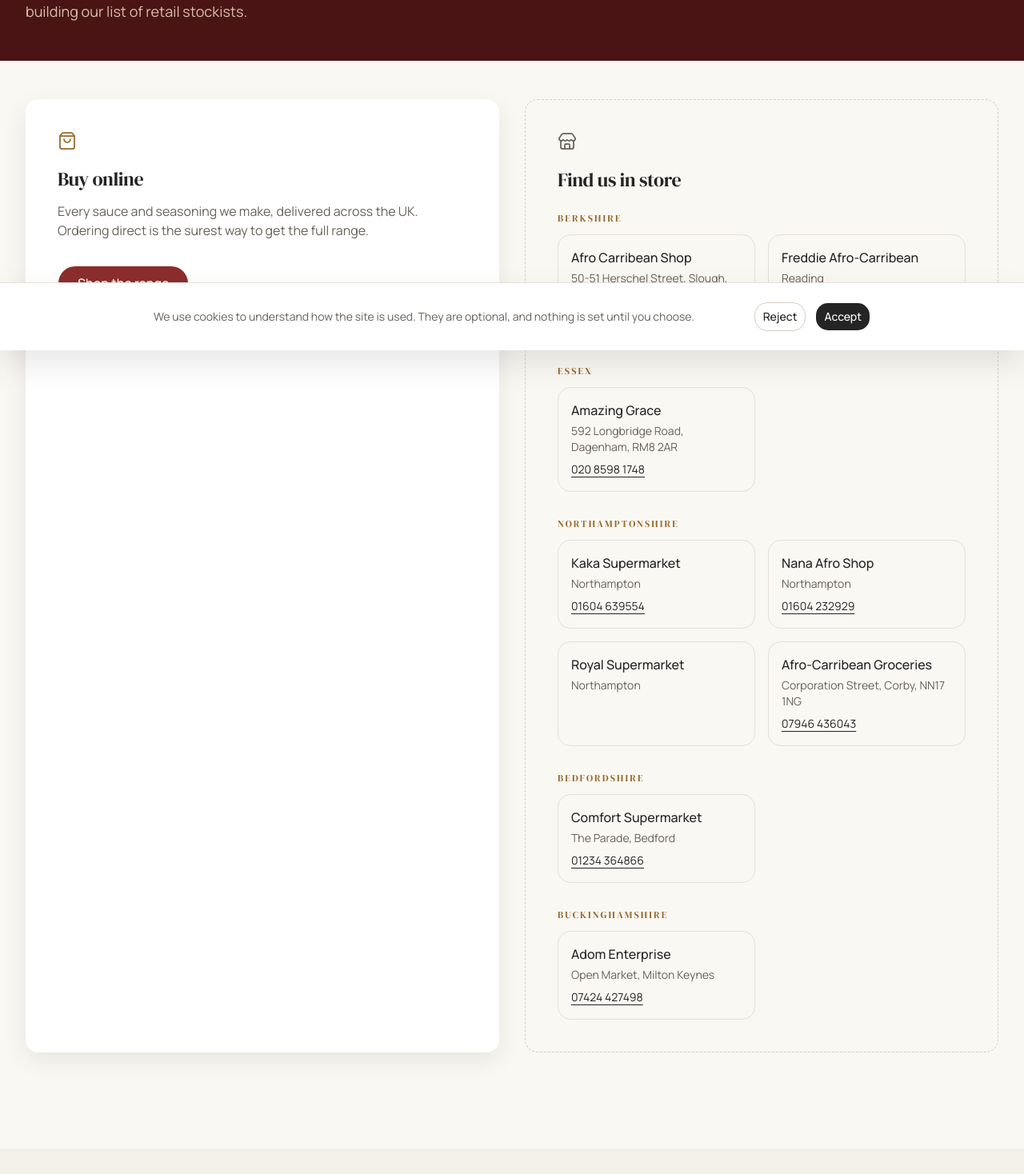
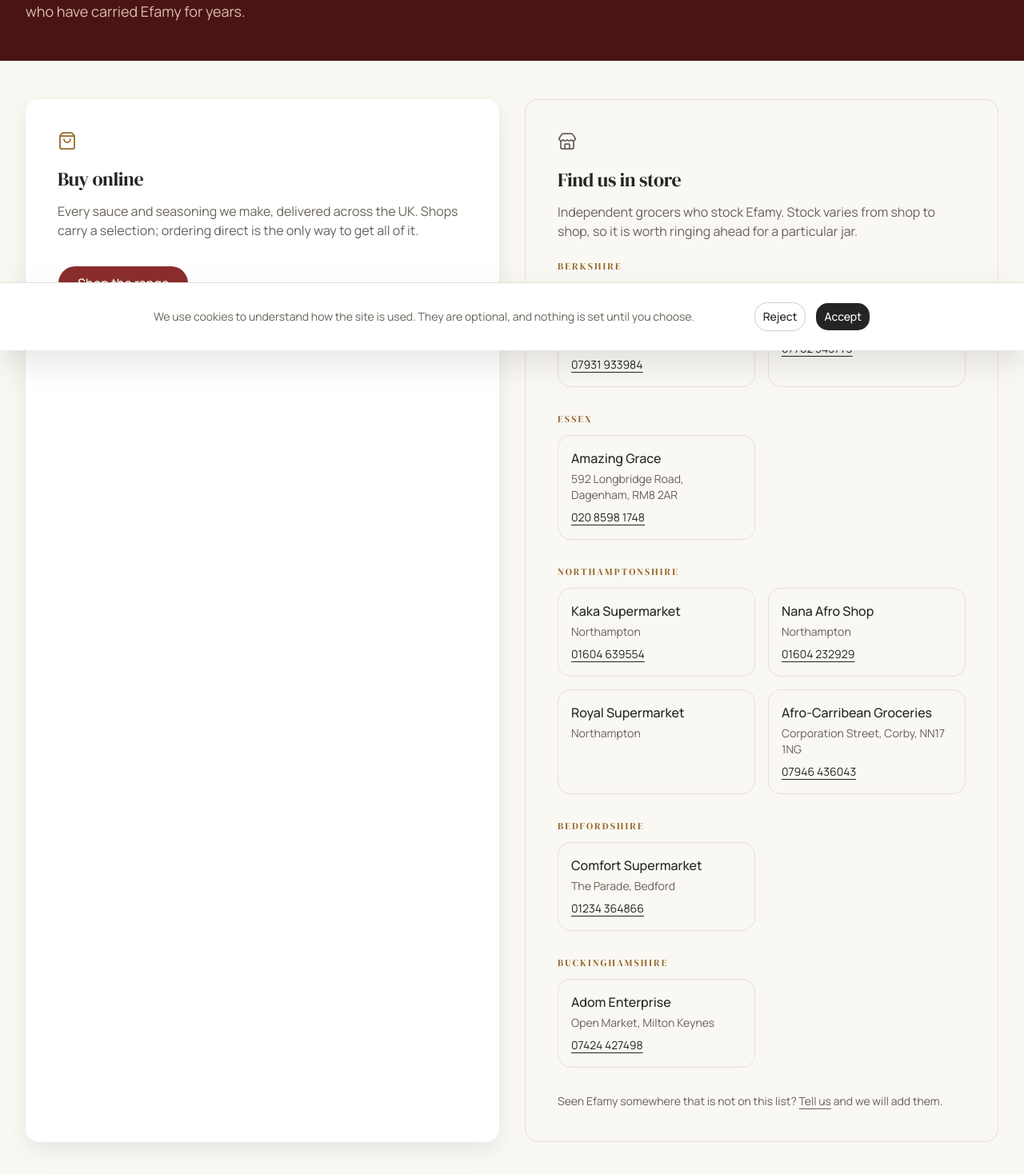
Before and after one commit to TobiWilliams001/efamy-storefront, a Next.js app: page /stockists in a window 1280 px wide. Shown: the part 362-1830 px from the top of the page at 80% size. Built offline with nearby package versions, Linux system fonts and the light colour scheme; no server answers.

Commit message:
feat: write the stockists page for a list that now has shops in it

```diff
--- a/src/app/stockists/page.tsx
+++ b/src/app/stockists/page.tsx
@@ -43,7 +43,7 @@ export default function StockistsPage() {
         tone="ink"
         eyebrow="Stockists & wholesale"
         title="Where to buy Efamy"
-        description="Right now the surest way to get the full range is to order direct. We are also building our list of retail stockists."
+        description="Order the full range direct, or pick up a jar from one of the independent grocers who have carried Efamy for years."
       />
       <Section spacing="afterHeader">
         <div className="grid gap-6 lg:grid-cols-2 lg:gap-8">
@@ -55,8 +55,9 @@ export default function StockistsPage() {
             />
             <h2 className="mt-5 font-heading text-2xl">Buy online</h2>
             <p className="mt-3 text-pretty text-muted-foreground">
-              Every sauce and seasoning we make, delivered across the UK.
-              Ordering direct is the surest way to get the full range.
+              Every sauce and seasoning we make, delivered across the UK. Shops
+              carry a selection; ordering direct is the only way to get all of
+              it.
             </p>
             <div className="mt-8">
               <Button asChild size="xl" variant="accent">
@@ -65,13 +66,19 @@ export default function StockistsPage() {
             </div>
           </div>
 
-          <div className="flex flex-col rounded-lg border border-dashed border-neutral-300 p-8 sm:p-10">
+          <div className="flex flex-col rounded-lg border border-neutral-200 p-8 sm:p-10">
             <Store
               aria-hidden="true"
               className="size-6 text-muted-foreground"
               strokeWidth={1.75}
             />
             <h2 className="mt-5 font-heading text-2xl">Find us in store</h2>
+            {stockists.length > 0 ? (
+              <p className="mt-3 text-pretty text-muted-foreground">
+                Independent grocers who stock Efamy. Stock varies from shop to
+                shop, so it is worth ringing ahead for a particular jar.
+              </p>
+            ) : null}
 
             {stockists.length === 0 ? (
               <>
@@ -119,6 +126,16 @@ export default function StockistsPage() {
                     </ul>
                   </div>
                 ))}
+                <p className="text-sm text-pretty text-muted-foreground">
+                  Seen Efamy somewhere that is not on this list?{" "}
+                  <Link
+                    href={routes.contact}
+                    className="underline underline-offset-4"
+                  >
+                    Tell us
+                  </Link>{" "}
+                  and we will add them.
+                </p>
               </div>
             )}
           </div>
```
